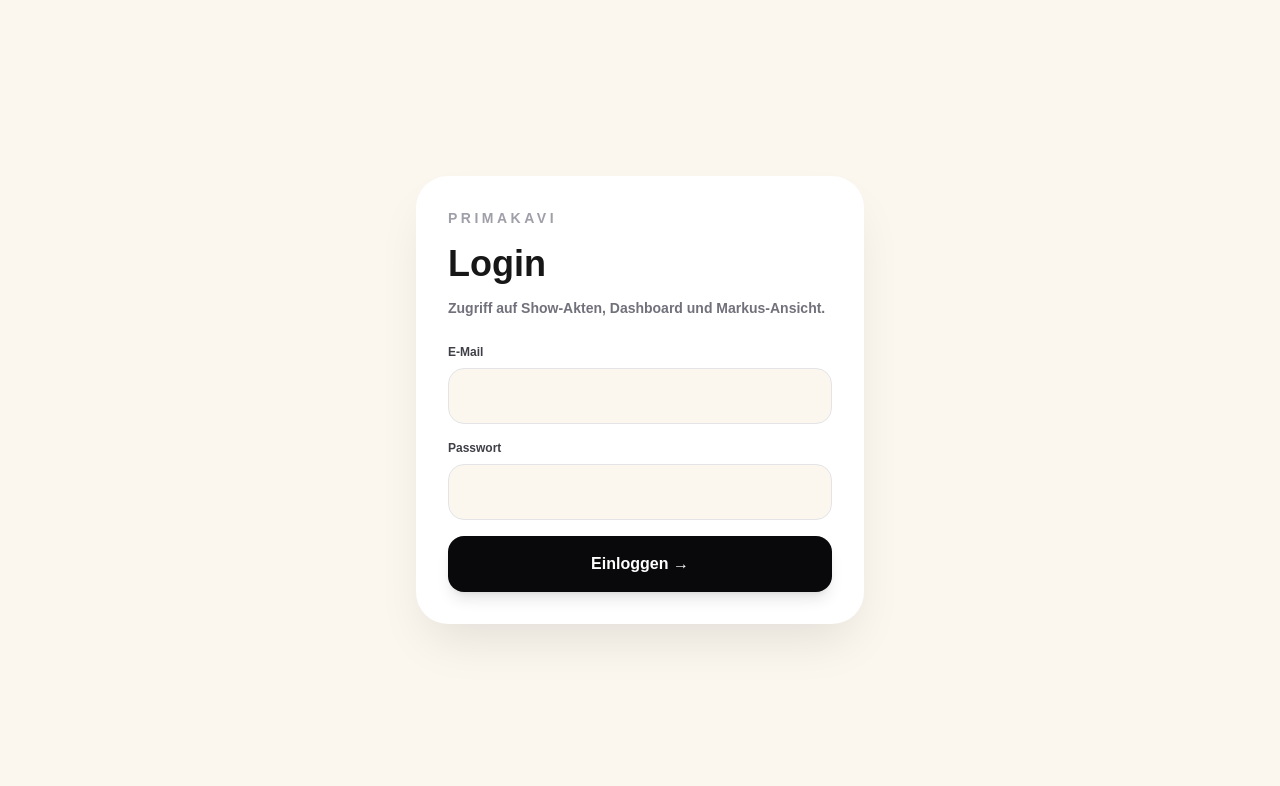
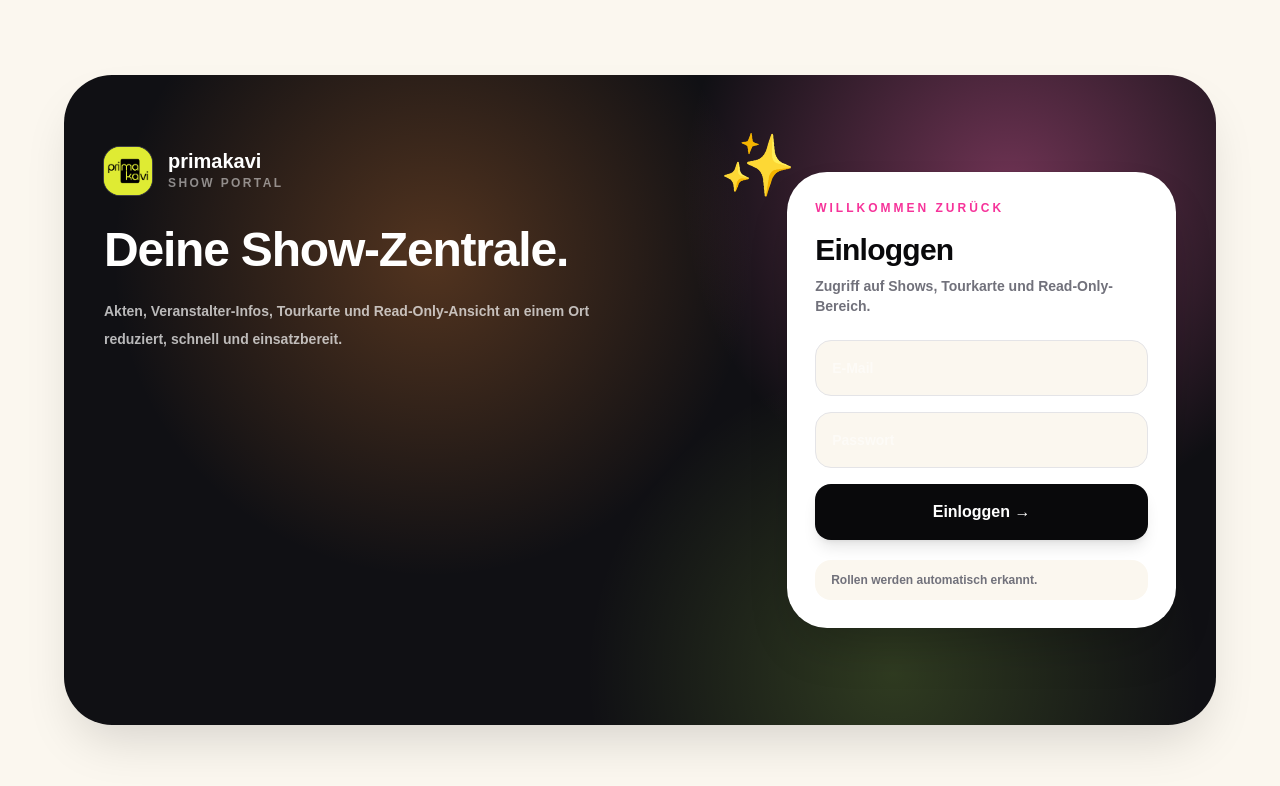
Before and after one commit to primakavi/primakavi-show-portal, a Next.js app: page /login in a window 1280 px wide. Shown: the top 786 px of the page. Built offline with nearby package versions, Linux system fonts and the light colour scheme.

Commit message:
Polish login design

```diff
--- a/app/login/page.tsx
+++ b/app/login/page.tsx
@@ -1,3 +1,4 @@
+import Image from "next/image";
 import { redirect } from "next/navigation";
 import { createClient } from "@/app/lib/supabase/server";
 
@@ -7,54 +8,116 @@ export default function LoginPage({
   searchParams?: { error?: string };
 }) {
   return (
-    <main className="flex min-h-screen items-center justify-center bg-[#fbf7ef] px-6">
-      <div className="w-full max-w-md rounded-[2rem] bg-white p-8 shadow-2xl shadow-black/10">
-        <p className="text-sm font-black uppercase tracking-[0.25em] text-zinc-400">
-          primakavi
+<main className="flex min-h-screen items-center justify-center bg-[#fbf7ef] px-5 py-6">
+
+      {/* HERO BACKGROUND */}
+      <div className="relative mx-auto max-w-6xl overflow-hidden rounded-[3rem] bg-[#101014] text-white shadow-2xl shadow-black/15">
+
+        {/* GRADIENT */}
+        <div className="absolute inset-0 bg-[radial-gradient(circle_at_82%_18%,rgba(255,105,180,0.4),transparent_30%),radial-gradient(circle_at_32%_28%,rgba(255,145,60,0.28),transparent_35%),radial-gradient(circle_at_72%_92%,rgba(190,255,90,0.18),transparent_30%)]" />
+
+        {/* DOODLES */}
+        <div className="absolute top-15 right-105 rotate-6 text-6xl">✨</div>
+
+        {/* CONTENT */}
+<div className="relative grid min-h-[650px] items-start px-10 py-12 lg:grid-cols-[1.2fr_0.8fr]">
+          {/* LEFT TEXT */}
+<div className="max-w-xl pt-4 lg:pt-6">
+              <div className="flex items-start gap-4">
+              <div className="relative h-12 w-12 overflow-hidden rounded-2xl bg-[#d9ff00] ring-1 ring-white/20">
+                <Image
+                  src="/logo-primakavi.png"
+                  alt="primakavi"
+                  fill
+                  priority
+                  className="object-cover"
+                />
+              </div>
+
+              <div>
+                <p className="text-xl font-black">primakavi</p>
+                <p className="text-xs font-black uppercase tracking-[0.2em] text-white/50">
+                  Show Portal
+                </p>
+              </div>
+            </div>
+
+            <h1 className="mt-8 text-5xl font-black leading-[0.95] tracking-tight">
+              Deine Show-Zentrale.
+            </h1>
+
+            <p className="mt-6 text-sm font-semibold leading-7 text-white/70">
+              Akten, Veranstalter-Infos, Tourkarte und Read-Only-Ansicht an einem Ort
+            <br />
+              reduziert, schnell und einsatzbereit.
             </p>
 
-        <h1 className="mt-4 text-4xl font-black">Login</h1>
 
-        <p className="mt-3 text-sm font-semibold leading-6 text-zinc-500">
-          Zugriff auf Show-Akten, Dashboard und Markus-Ansicht.
+          </div>
+
+          {/* LOGIN CARD */}
+{/* LOGIN CARD */}
+<div className="mt-10 flex h-full items-center lg:mt-0 lg:pl-10">
+<div className="w-full rounded-[2.5rem] bg-white p-7 shadow-2xl shadow-black/20 ring-1 ring-black/5 backdrop-blur transition duration-300 hover:-translate-y-1 hover:shadow-black/25">
+              <p className="text-xs font-black uppercase tracking-[0.25em] text-pink-500">
+                Willkommen zurück
+              </p>
+
+              <h2 className="mt-4 text-3xl font-black tracking-tight text-zinc-950">
+                Einloggen
+              </h2>
+
+              <p className="mt-2 text-sm font-semibold text-zinc-500">
+                Zugriff auf Shows, Tourkarte und Read-Only-Bereich.
               </p>
 
               {searchParams?.error && (
-          <div className="mt-5 rounded-2xl bg-red-50 px-4 py-3 text-sm font-bold text-red-700">
-            Login fehlgeschlagen. Bitte prüfe E-Mail und Passwort.
+                <div className="mt-4 rounded-2xl bg-red-50 px-4 py-3 text-sm font-bold text-red-700">
+                  Login fehlgeschlagen.
                 </div>
               )}
 
               <form action={loginAction} className="mt-6 space-y-4">
-          <label className="grid gap-2 text-xs font-black text-zinc-700">
-            E-Mail
                 <input
                   name="email"
                   type="email"
                   required
-              className="h-14 rounded-2xl border border-zinc-200 bg-[#fbf7ef] px-4 text-sm font-semibold outline-none focus:border-pink-300 focus:ring-4 focus:ring-pink-100"
+                  placeholder="E-Mail"
+                  className="h-14 w-full rounded-2xl border border-zinc-200 bg-[#fbf7ef] px-4 text-sm font-semibold outline-none focus:border-pink-300 focus:ring-4 focus:ring-pink-100"
                 />
-          </label>
 
-          <label className="grid gap-2 text-xs font-black text-zinc-700">
-            Passwort
                 <input
                   name="password"
                   type="password"
                   required
-              className="h-14 rounded-2xl border border-zinc-200 bg-[#fbf7ef] px-4 text-sm font-semibold outline-none focus:border-pink-300 focus:ring-4 focus:ring-pink-100"
+                  placeholder="Passwort"
+                  className="h-14 w-full rounded-2xl border border-zinc-200 bg-[#fbf7ef] px-4 text-sm font-semibold outline-none focus:border-pink-300 focus:ring-4 focus:ring-pink-100"
                 />
-          </label>
 
                 <button
                   type="submit"
-            className="h-14 w-full rounded-2xl bg-zinc-950 px-5 font-black text-white shadow-lg transition hover:scale-[1.01]"
-          >
+className="h-14 w-full rounded-2xl bg-zinc-950 font-black text-white shadow-lg shadow-black/10 transition duration-300 hover:-translate-y-0.5 hover:shadow-xl hover:shadow-black/20"                >
                   Einloggen →
                 </button>
               </form>
+
+              <div className="mt-5 rounded-2xl bg-[#fbf7ef] px-4 py-3 text-xs font-bold text-zinc-500">
+                Rollen werden automatisch erkannt.
+              </div>
+            </div>
+          </div>
+        </div>
       </div>
     </main>
+  );
+}
+
+function HeroTile({ title, text }: { title: string; text: string }) {
+  return (
+    <div className="rounded-2xl bg-white/10 px-4 py-3 text-sm ring-1 ring-white/10">
+      <p className="font-black">{title}</p>
+      <p className="text-xs text-white/50">{text}</p>
+    </div>
   );
 }
 
```
Lines whose indentation alone changed are shown as unchanged.
